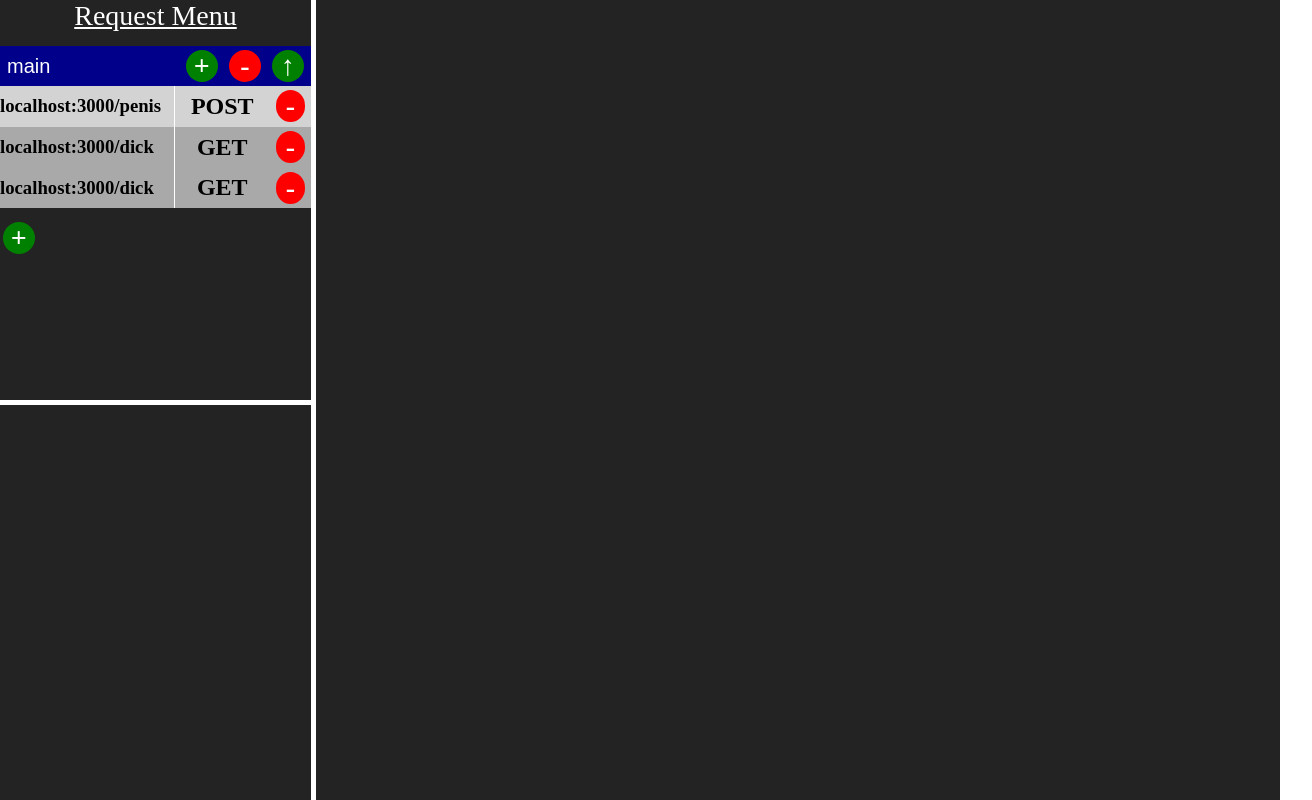
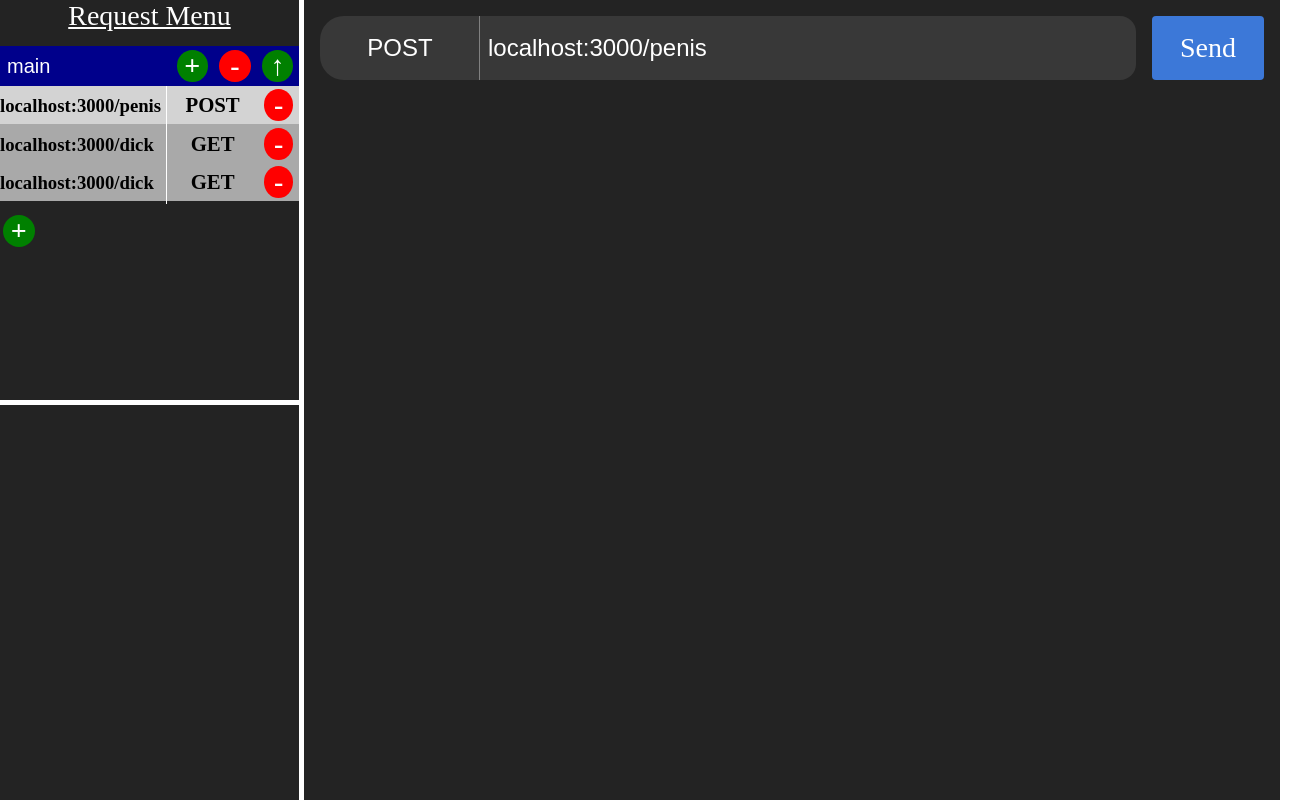
Before and after one commit to 404UsernameNotFound404/BrowserPostman, a React (Create React App) app: page / in a window 1280 px wide. Shown: the whole page, 1312 px wide, since content can reach past the window. Built offline with nearby package versions, Linux system fonts and the light colour scheme; the HTML template or start-up script is replaced by a standard one.

Commit message:
a lot of stuff

```diff
--- a/src/Components/LeftSideBar/RequestMenu/RequestMenuItem.tsx
+++ b/src/Components/LeftSideBar/RequestMenu/RequestMenuItem.tsx
@@ -9,12 +9,12 @@ type ComponentProps = {
 const Component = styled.div<ComponentProps>`
     display: flex;
     background-color: ${p => !p.active ? "darkgrey" : "lightgrey"};
+    height: 2.4em;
 `;
 
 const URL = styled.h3`
     text-align: left;
     width: 60%;
-    /* color: white; */
     margin: auto;
     border-right: thin solid white;
     padding: 0.5em 0;
@@ -25,7 +25,7 @@ const URL = styled.h3`
     overflow: hidden;
 `;
 
-const Type = styled.h2`
+const Type = styled.h3`
     text-align: center;
     width: 33%;
     /* color: white; */
@@ -35,6 +35,7 @@ const Type = styled.h2`
     /* Required for text-overflow to do anything */
     white-space: nowrap;
     overflow: hidden;
+    font-size: 1.3em;
 `;
 
 type IconProps = {
--- /dev/null
+++ b/src/Components/MainContent.tsx/BodyAndHeadersInput/BodyAndHeadersInput.tsx
@@ -0,0 +1,20 @@
+import React from 'react';
+import styled from 'styled-components';
+
+const Component = styled.div`
+
+`;
+
+type Props = {
+
+}
+
+function BodyAndHeadersInput(props: Props) {
+    return (
+        <Component>
+
+        </Component>
+    )
+}
+
+export default BodyAndHeadersInput;
--- a/src/Components/MainContent.tsx/MainContent.tsx
+++ b/src/Components/MainContent.tsx/MainContent.tsx
@@ -1,5 +1,8 @@
-import React from 'react';
+import React, { useState, useEffect, useContext } from 'react';
 import styled from 'styled-components';
+import TopBar from './TopBar/TopBar';
+import { AppContext } from '../../Context/AppContext';
+import BodyAndHeadersInput from './BodyAndHeadersInput/BodyAndHeadersInput';
 
 const Component = styled.div`
     width: 77.5%;
@@ -11,9 +14,11 @@ type Props = {
 }
 
 function MainContent(props: Props) {
+
     return (
         <Component>
-
+            <TopBar />
+            <BodyAndHeadersInput />
         </Component>
     )
 }
--- /dev/null
+++ b/src/Components/MainContent.tsx/TopBar/TopBar.tsx
@@ -0,0 +1,66 @@
+import React, { useEffect, useState, useContext } from 'react';
+import styled from 'styled-components';
+import TypeSelection from './TypeSelection';
+import URLInput from './URLInput';
+import { AppContext } from '../../../Context/AppContext';
+
+const Component = styled.div`
+    width: 100%;
+    height: 4em;
+    padding: 1em;
+    display: flex;
+`;
+
+const SendRequest = styled.div`
+    height: 100%;
+    width: 5rem;
+    margin-left: 1em;
+    padding: 0 1em;
+    background-color: #3c78d8;
+    display: flex;
+    justify-content: center;
+    border-radius: 0.25em;
+    cursor: pointer;
+    &:hover {
+        background-color: #2256ac;
+    }
+`;
+
+const SendRequestText = styled.p`
+    margin: auto;
+    text-align: center;
+    font-size: 1.75em;
+    color: white;
+
+`;
+
+type Props = {
+}
+
+function TopBar(props: Props) {
+    const c = useContext(AppContext);
+    const [activeRequestValues, setActiveRequestValues] = useState({url: "", type: ""})
+    useEffect(() => {
+        //checking for active request
+        if (!!(c.folders.find(ele => ele.requests.find(ele => ele.active)))) {
+            c.folders.find(ele => {
+                ele.requests.find(eleR => {
+                    if (eleR.active) setActiveRequestValues({url: eleR.url, type: eleR.type});
+                });
+            });
+        } else {
+            setActiveRequestValues({url: "please select or create a request", type: "GET"})
+        }
+
+    }, [c.folders])
+
+    return (
+        <Component>
+            <TypeSelection type = {activeRequestValues.type} />
+            <URLInput url = {activeRequestValues.url}/>
+            <SendRequest><SendRequestText>Send</SendRequestText></SendRequest>
+        </Component>
+    )
+}
+
+export default TopBar;
--- /dev/null
+++ b/src/Components/MainContent.tsx/TopBar/TypeSelection.tsx
@@ -0,0 +1,69 @@
+import React, { useContext } from 'react';
+import styled from 'styled-components';
+import TopBar from './TopBar';
+import { AppContext } from '../../../Context/AppContext';
+
+const Select = styled.select`
+    width: 10rem;
+    height: 100%;
+    background-color: #383838;
+    border: none;
+    border-right: grey thin solid;
+    background-color: #383838;
+    height: 100%;
+    -webkit-appearance: none;
+    -moz-appearance: none;
+    text-indent: 1px;
+    text-overflow: '';
+    line-height: 100%;
+    text-align: center;
+    color: white;
+    font-size: 1.5em;
+    border-top-left-radius: 1em;
+    border-bottom-left-radius: 1em;
+`;
+
+const Option = styled.option`
+`;
+
+type Props = {
+    type: string
+}
+
+function TypeSelection(props: Props) {
+    const c = useContext(AppContext);
+
+    const updateTypeSelection = (e: React.ChangeEvent<HTMLSelectElement>) => {
+        c.folders = c.folders.map(ele => {
+            ele.requests = ele.requests.map(eleR => {
+                if (eleR.active) {
+                    return { ...eleR, type: e.target.value };
+                }
+                return eleR;
+            })
+            return ele;
+        })
+        c.setFolders(c.folders);
+    }
+
+    return (
+        <Select value = {props.type} onChange={updateTypeSelection}>
+            <Option value="GET">GET</Option>
+            <Option value="POST">POST</Option>
+            <Option value="PUT">PUT</Option>
+            <Option value="DELETE">DELETE</Option>
+            <Option value="COPY">COPY</Option>
+            <Option value="HEAD">HEAD</Option>
+            <Option value="OPTIONS">OPTIONS</Option>
+            <Option value="LINK">LINK</Option>
+            <Option value="UNLINK">UNLINK</Option>
+            <Option value="PURGE">PURGE</Option>
+            <Option value="LOCK">LOCK</Option>
+            <Option value="UNLOCK">UNLOCK</Option>
+            <Option value="PROPFIND">PROPFIND</Option>
+            <Option value="VIEW">VIEW</Option>
+        </Select>
+    )
+}
+
+export default TypeSelection;
--- /dev/null
+++ b/src/Components/MainContent.tsx/TopBar/URLInput.tsx
@@ -0,0 +1,43 @@
+import React, { useContext } from 'react';
+import styled from 'styled-components';
+import TopBar from './TopBar';
+import { AppContext } from '../../../Context/AppContext';
+
+
+const Component = styled.input`
+    width: 40rem;
+    height: 100%;
+    background-color: #383838;
+    border: none;
+    padding: 0 0.5rem;
+    border-top-right-radius: 1rem;
+    border-bottom-right-radius: 1rem;
+    color: white;
+    font-size: 1.5em;
+
+`;
+
+type Props = {
+    url: string
+}
+
+function URLInput(props: Props) {
+    const c = useContext(AppContext);
+
+    const updateURL = (e: React.ChangeEvent<HTMLInputElement>) => {
+        c.folders = c.folders.map(ele => {
+            ele.requests = ele.requests.map(eleR => {
+                if (eleR.active) return { ...eleR, url: e.target.value };
+                return eleR;
+            })
+            return ele;
+        })
+        c.setFolders(c.folders);
+    }
+
+    return (
+        <Component value = {props.url} onChange = {updateURL} />
+    )
+}
+
+export default URLInput;
```
